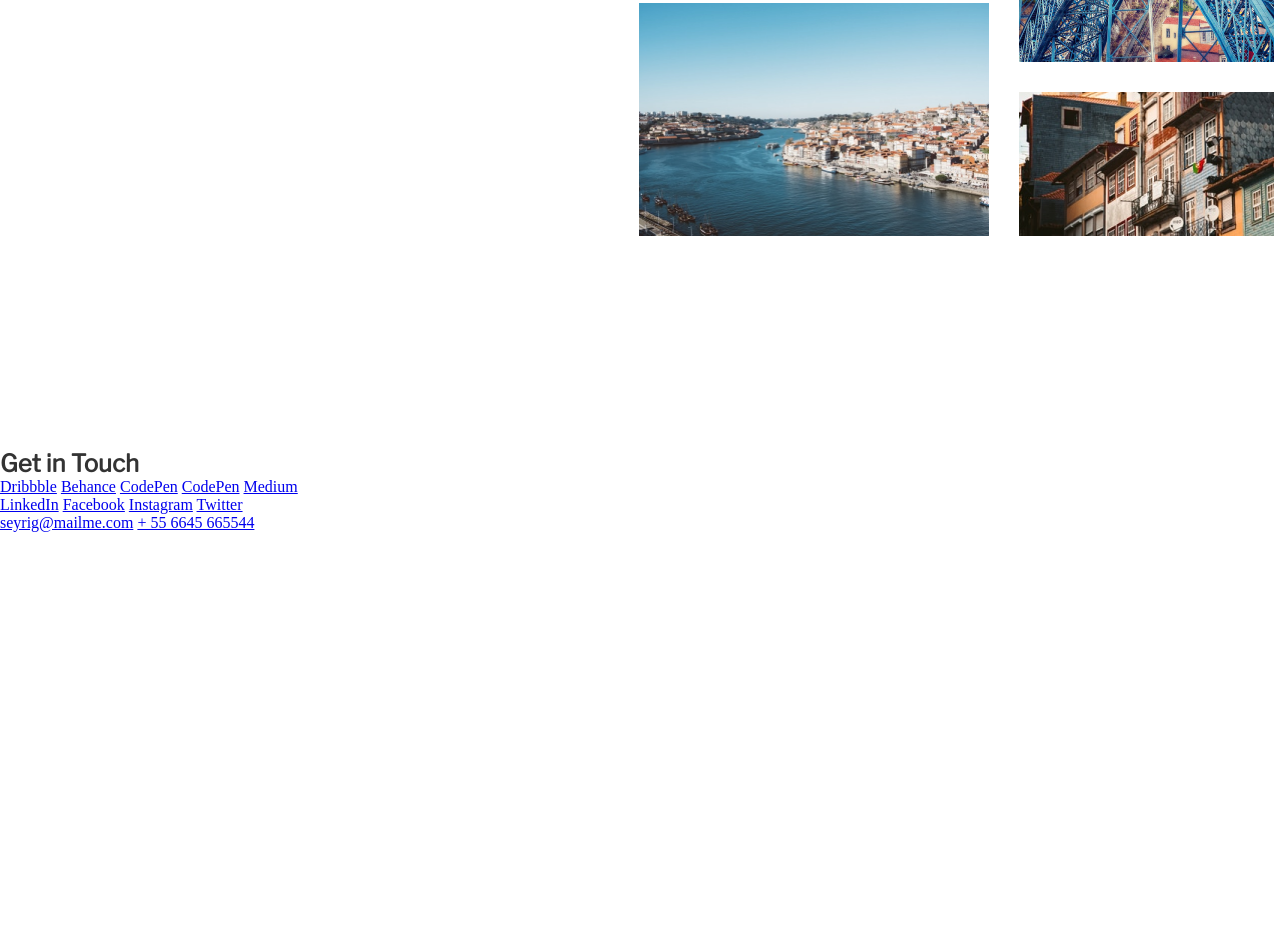
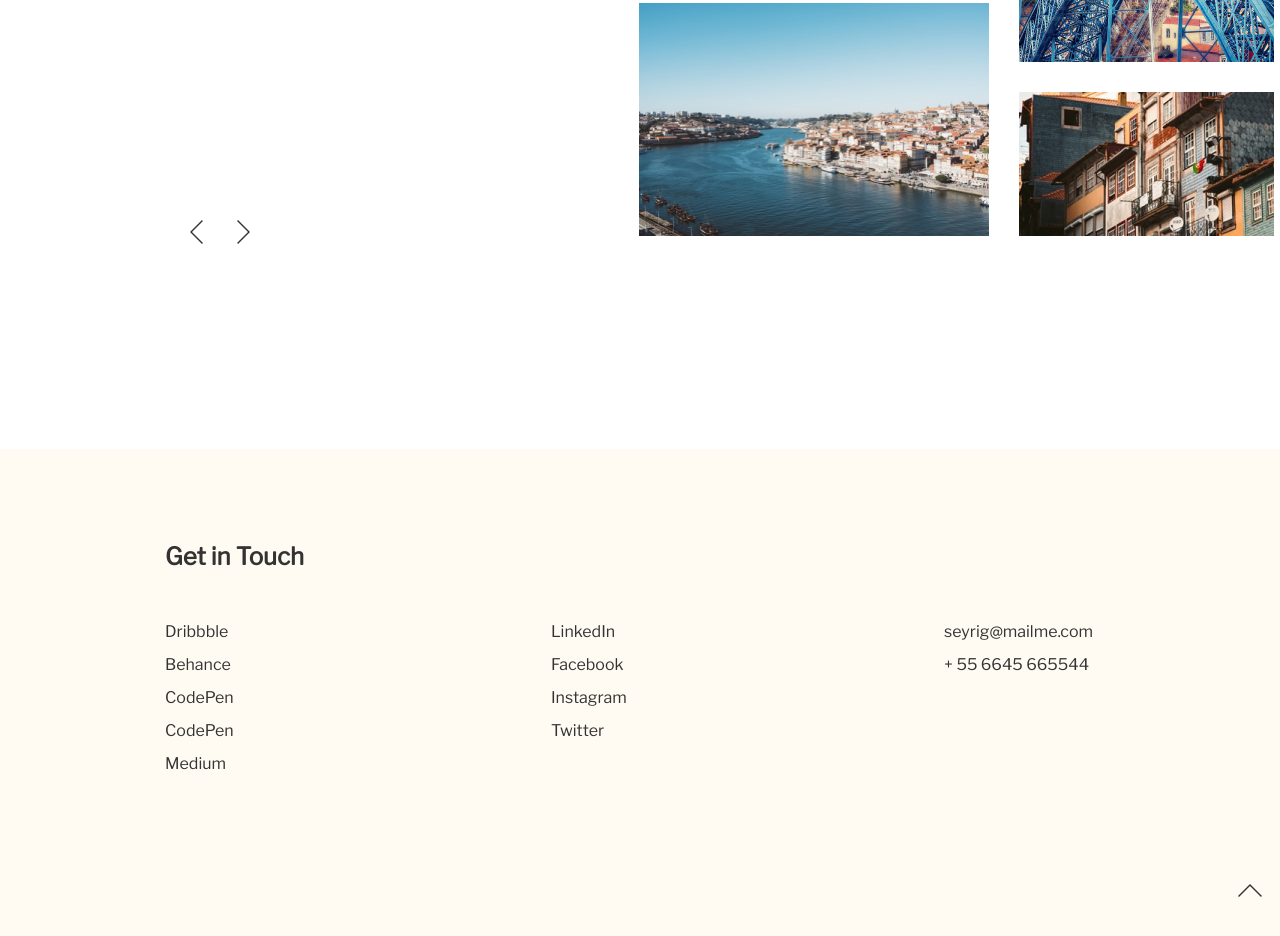
Before and after one commit to jackasmile92/Portfolio_training, a plain HTML site: page index.html in a window 1280 px wide. Shown: the part 2438-3374 px from the top of the page. Before the commit the page ends 2970 px from the top, so only its background shows below. Drawn offline with nearby package versions, Linux system fonts and the light colour scheme.

Commit message:
scss complete

```diff
--- a/index.html
+++ b/index.html
@@ -123,9 +123,12 @@
                         </div>
                     </div>
                 </div>
-                <div class="portfolio__nav">
-                    <div class="portfolio__nav-left"></div>
-                    <div class="portfolio__nav-right"></div>
+
+            </div>
+            <div class="portfolio__nav">
+                <div class="portfolio__nav-cevron portfolio__nav-cevron--left"><img class="chevron" src="./src/img/ChevronUp(E70E).png" alt="">
+                </div>
+                <div class="portfolio__nav-cevron portfolio__nav-cevron--right"><img class="chevron" src="./src/img/ChevronUp(E70E).png" alt="">
                 </div>
             </div>
         </section>
@@ -155,8 +158,9 @@
                         <a class="footer__link" href="#">+ 55 6645 665544</a>
                     </div>
                 </div>
-                <div class="footer__nav"></div>
+
             </div>
+            <div class="footer__nav"><img class="chevron" src="./src/img/ChevronUp(E70E).png" alt=""></div>
         </footer>
     </div>
 </body>
--- a/scss/main.scss
+++ b/scss/main.scss
@@ -270,6 +270,7 @@ $header_height: 768px;
             font-weight: normal;
             font-size: 18px;
             line-height: 30px;
+            text-align: justify
         }
     }
 
@@ -282,6 +283,28 @@ $header_height: 768px;
         &-col {
             margin-right: 30px
         }
+    }
+
+    &__nav {
+        position: absolute;
+        margin-top: 653px;
+        margin-left: 189px;
+        width: 62px;
+        @extend %flex_row;
+
+        &-cevron {
+            width: 24px;
+            height: 24px;
+            align-items: center;
+
+            &--right {
+                transform: rotate(90deg);
+            }
+            &--left {
+                transform: rotate(270deg);
+            }
+        }
+
     }
 }
 
@@ -310,3 +333,40 @@ $header_height: 768px;
         height: 144px;
     }
 }
+
+.footer {
+    width: $main_width;
+    height: 528px;
+    background-color: $bkg_peach;
+
+    .container {
+        @extend %container_marg;
+    }
+
+    &__links {
+        margin-top: 51px;
+        width: 928px;
+        @extend %flex_row;
+
+        &-column {
+            display: flex;
+            flex-direction: column;
+        }
+    }
+
+    &__link {
+        @extend %libre_font;
+        text-decoration: none;
+        color: $font_dark;
+        margin-bottom: 14px;
+    }
+
+    &__nav {
+        position: absolute;
+        margin-left: 1238px;
+        margin-top: 434px;
+        width: 24px;
+        height: 24px;
+        align-items: center;
+    }
+}
```
Also changed, not shown: css/main.css, src/img/ChevronUp(E70E).png (added).
